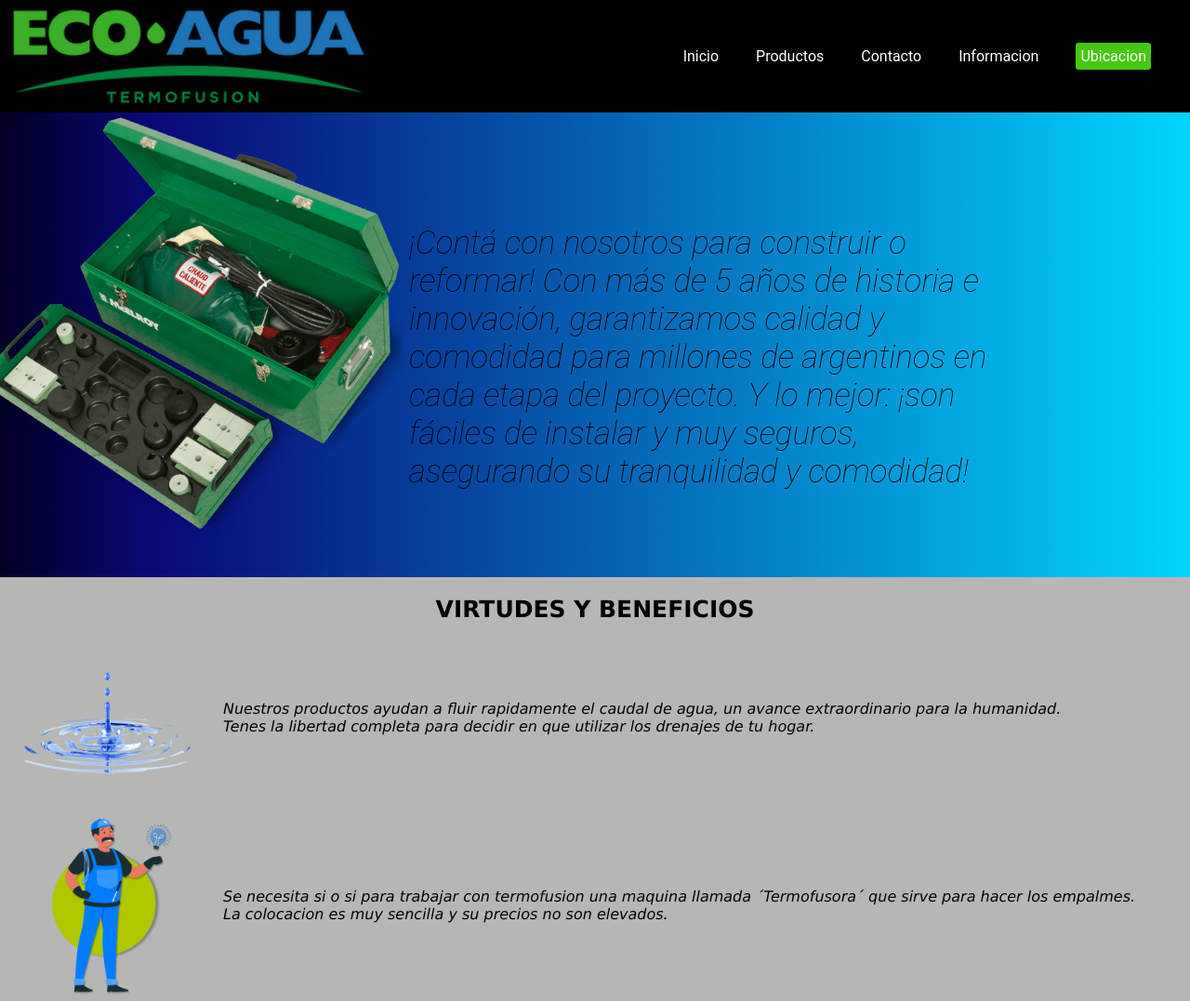
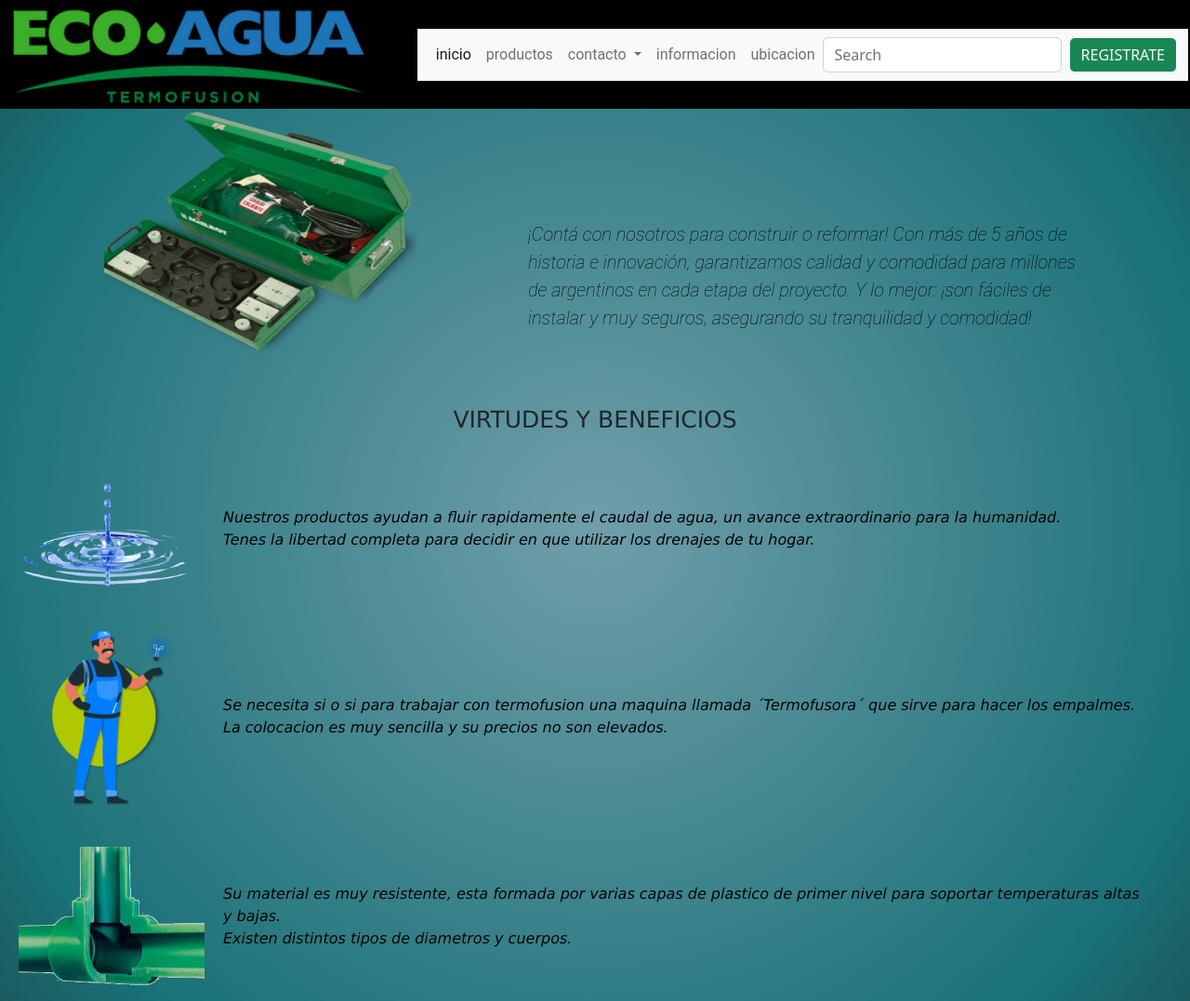
Before and after one commit to abregucab/proyecto1, a plain HTML site: page index.html in a window 1280 px wide. Shown: the top 1077 px of the page at 93% size. Drawn offline with nearby package versions, Linux system fonts and the light colour scheme.

Commit message:
complemento de menu y boton

```diff
--- a/estilo.css
+++ b/estilo.css
@@ -38,7 +38,8 @@
 background-color: transparent; border: 2px solid #4ad295;
 }
 body{
-background-color: #B6B7B5;
+background: rgb(112,158,170);
+background: radial-gradient(circle, rgba(112,158,170,1) 0%, rgba(25,113,120,1) 81%, rgba(28,85,87,1) 100%);
 }
 p {
 font-family: verdana;
@@ -84,22 +85,21 @@
 font-family: verdana;
 font-size: 25px;
 }
-.container{
-display: grid;
-grid-template-columns: 25% 70%;
-width: 100%;
-height: 500px;
-background: rgb(2,0,36);
-background: linear-gradient(90deg, rgba(2,0,36,1) 0%, rgba(9,9,121,1) 13%, rgba(0,212,255,1) 100%);
+.contenedor{
+    display: grid;
+    grid-template-columns: 35% 65%;
+    width: 100%;
+    height: 300px;
 }
 .containerimage{
-width: 435px;
+        width: 75%;
+        height: 75%;
 }
 .containertext{
-text-align: left;
-padding: 100px;
-font-family: roboto, sans-serif;
-font-size: 35px;
+    text-align: left;
+    padding: 100px;
+    font-family: roboto, sans-serif;
+    font-size: 20px;
 }
 .containerarticle{
 display: flex;
--- a/index.html
+++ b/index.html
@@ -4,6 +4,15 @@
     <meta charset="utf-8" />
     <meta http-equiv="X-UA-Compatible" content="IE=edge" />
     <meta name="viewport" content="width=device-width, initial-scale=1.0" />
+
+    <!-- CSS only -->
+    <link
+      href="https://cdn.jsdelivr.net/npm/bootstrap@5.2.0/dist/css/bootstrap.min.css"
+      rel="stylesheet"
+      integrity="sha384-gH2yIJqKdNHPEq0n4Mqa/HGKIhSkIHeL5AyhkYV8i59U5AR6csBvApHHNl/vI1Bx"
+      crossorigin="anonymous"
+    />
+
     <link rel="stylesheet" href="estilo.css" />
     <title>BURCAÑOS</title>
   </head>
@@ -13,27 +22,88 @@
       <div class="logo-header">
         <img width="400px" src="imagenes/logo.png" />
       </div>
-      <nav class="nav-menu">
-        <ul>
-          <li><a href="index.html">Inicio</a></li>
-          <li><a href="productos.html">Productos</a></li>
-          <li><a href="contacto.html">Contacto</a></li>
-          <li><a href="informacion.html">Informacion</a></li>
-          <li>
-            <a
-              href="https://www.google.com.ar/maps/dir/-34.8268274,-58.3831004/estacion+de+banfield/@-34.7862823,-58.4307645,13z/data=!3m1!4b1!4m9!4m8!1m1!4e1!1m5!1m1!1s0x95bcd29f9c6e53d1:0x26d365b93a21343f!2m2!1d-58.395743!2d-34.7437748"
-              target="_blank"
-              >Ubicacion</a
-            >
-          </li>
-        </ul>
+      <nav class="navbar navbar-expand-lg bg-light">
+        <div class="container-fluid">
+          <button
+            class="navbar-toggler"
+            type="button"
+            data-bs-toggle="collapse"
+            data-bs-target="#navbarSupportedContent"
+            aria-controls="navbarSupportedContent"
+            aria-expanded="false"
+            aria-label="Toggle navigation"
+          >
+            <span class="navbar-toggler-icon"></span>
+          </button>
+          <div class="collapse navbar-collapse" id="navbarSupportedContent">
+            <ul class="navbar-nav me-auto mb-2 mb-lg-0">
+              <li class="nav-item">
+                <a class="nav-link active" aria-current="page" href="index.html"
+                  >inicio</a
+                >
+              </li>
+              <li class="nav-item">
+                <a class="nav-link" href="productos.html">productos</a>
+              </li>
+              <li class="nav-item dropdown">
+                <a
+                  class="nav-link dropdown-toggle"
+                  href="contacto.html"
+                  role="button"
+                  data-bs-toggle="dropdown"
+                  aria-expanded="false"
+                >
+                  contacto
+                </a>
+                <ul class="dropdown-menu">
+                  <li>
+                    <a class="dropdown-item" href="https://www.instagram.com"
+                      >instagram</a
+                    >
+                  </li>
+                  <li>
+                    <a class="dropdown-item" href="https://es-la.facebook.com"
+                      >facebook</a
+                    >
+                  </li>
+                  <li>
+                    <a class="dropdown-item" href="https://outlook.live.com/owa"
+                      >email</a
+                    >
+                  </li>
+                </ul>
+              </li>
+              <li class="nav-item">
+                <a class="nav-link" href="informacion.html">informacion</a>
+              </li>
+              <li class="nav-item">
+                <a
+                  class="nav-link"
+                  href="https://www.google.com.ar/maps/dir/-34.8268274,-58.3831004/estacion+de+banfield/@-34.7862823,-58.4307645,13z/data=!3m1!4b1!4m9!4m8!1m1!4e1!1m5!1m1!1s0x95bcd29f9c6e53d1:0x26d365b93a21343f!2m2!1d-58.395743!2d-34.7437748"
+                  >ubicacion</a
+                >
+              </li>
+            </ul>
+            <form class="d-flex" role="search">
+              <input
+                class="form-control me-2"
+                type="search"
+                placeholder="Search"
+                aria-label="Search"
+              />
+              <button class="btn btn-outline-light bg-success" type="submit">
+                REGISTRATE
+              </button>
+            </form>
+          </div>
+        </div>
       </nav>
     </header>
     <!--fin de menu de navegacion-->
     <div class="clearfix"></div>
     <!--infomacion y fotos sobre el producto-->
-    <div class="container">
-      <div class="element1">
+    <div class="contenedor">
+      <div class="element1" style="text-align: right">
         <img class="containerimage" src="imagenes/termofusion.png" />
       </div>
       <div class="element2">
@@ -80,5 +150,12 @@
     </article>
     <!--fin de informacion y fotos del producto-->
     <footer>Email: Burcaños@outlook.com - pagina fundada en 2022</footer>
+
+    <!-- JavaScript Bundle with Popper -->
+    <script
+      src="https://cdn.jsdelivr.net/npm/bootstrap@5.2.0/dist/js/bootstrap.bundle.min.js"
+      integrity="sha384-A3rJD856KowSb7dwlZdYEkO39Gagi7vIsF0jrRAoQmDKKtQBHUuLZ9AsSv4jD4Xa"
+      crossorigin="anonymous"
+    ></script>
   </body>
 </html>
```
